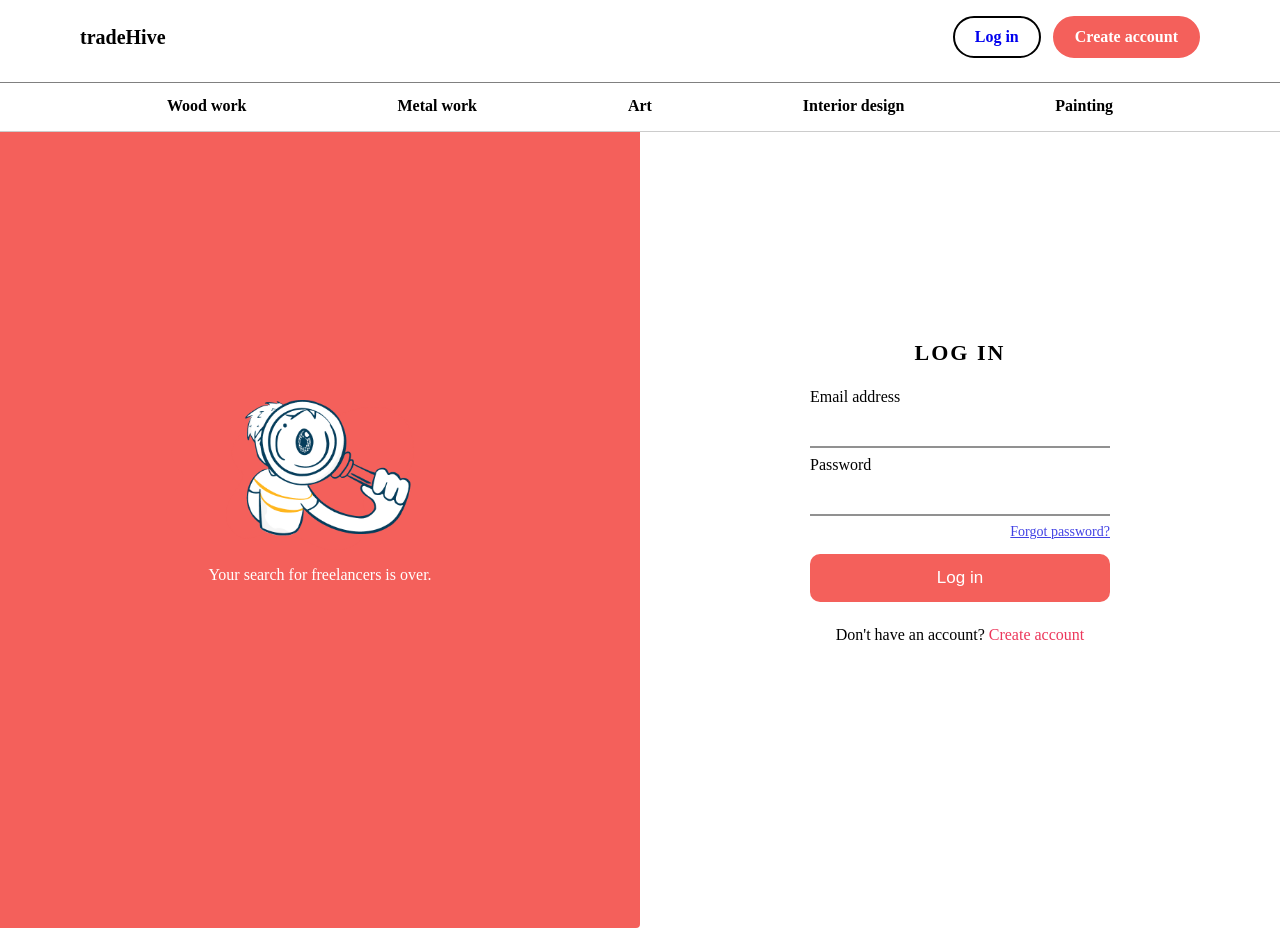
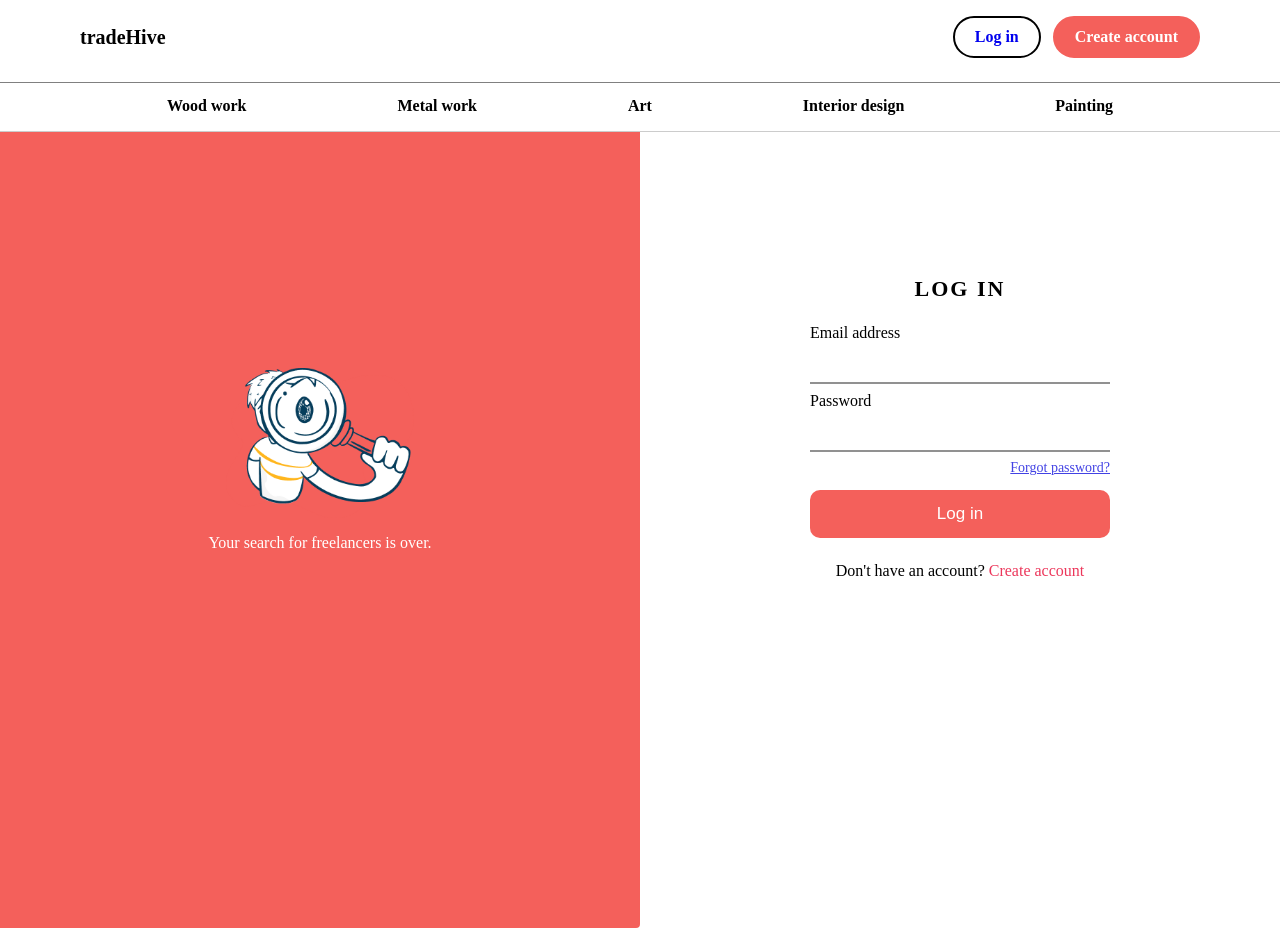
Before and after one commit to munene-m/TradeHive, a Vue app in the folder client/: page /login in a window 1280 px wide. Built offline with nearby package versions, Linux system fonts and the light colour scheme.

Commit message:
changed padding on page content

```diff
--- a/client/src/components/LoginComponent.vue
+++ b/client/src/components/LoginComponent.vue
@@ -89,7 +89,7 @@ const handleSubmit = async () => {
   display: flex;
   align-items: center;
   height: 150px;
-  padding-top: 17rem;
+  padding-top: 15rem;
   margin: auto;
 }
 .login-image p {
@@ -105,7 +105,7 @@ const handleSubmit = async () => {
   /* border: 1px solid #919191; */
   border-radius: 8px;
   background: #fff;
-  margin-top: 11rem;
+  margin-top: 7rem;
 }
 
 form > h3 {
```
